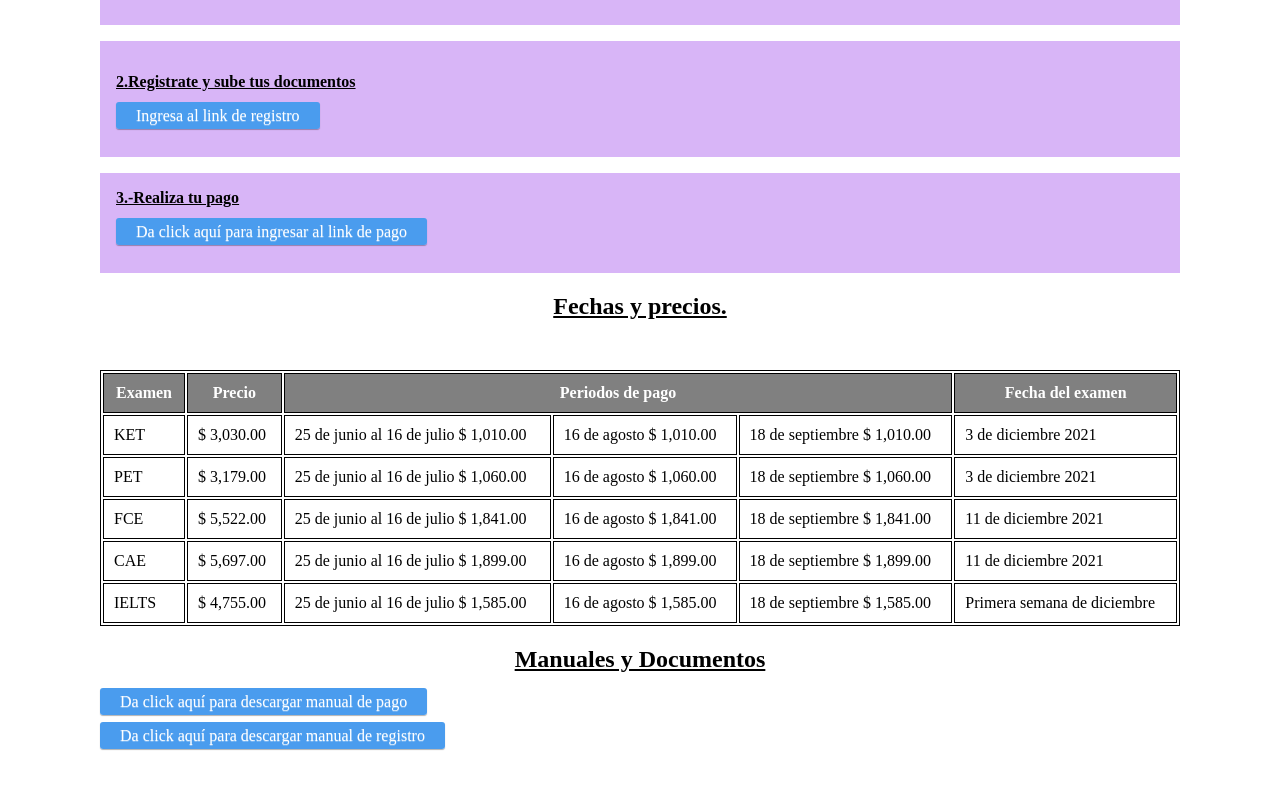
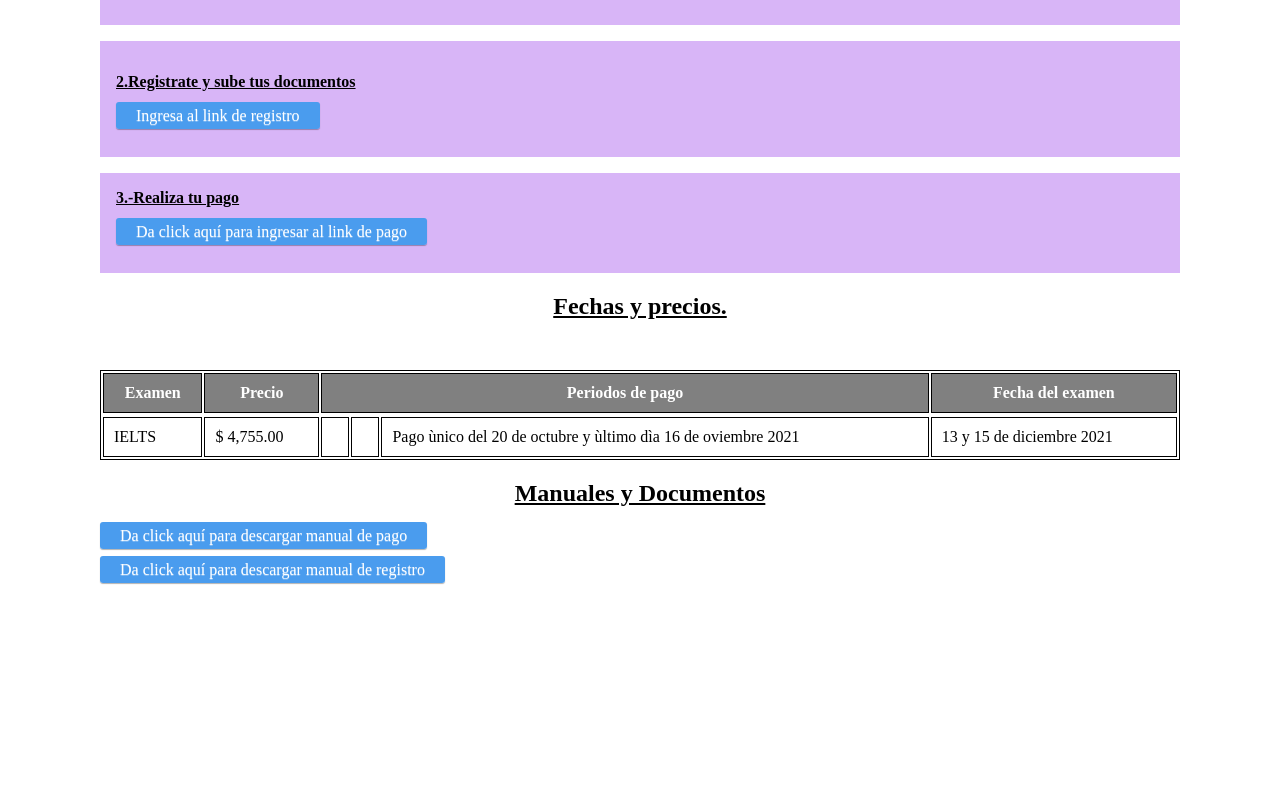
Before and after one commit to lvsihmx/certificadoih, a plain HTML site: page index.html in a window 1280 px wide. Shown: the part 670-1458 px from the top of the page. After the commit the page ends 1329 px from the top, so only its background shows below. Drawn offline with Linux system fonts and the light colour scheme.

Commit message:
Update index.html

```diff
--- a/index.html
+++ b/index.html
@@ -15,7 +15,7 @@
 
     <h1><center>CERTIFICACI&Oacute;N DE INGL&Eacute;S</center></h1>
 
-    <h1><center>Convocatoria 3-2021</center></h1>
+    <h1><center>Convocatoria 3-2021 EXT</center></h1>
 
 
     <h2><center>UNIVERSIDAD HUMANITAS CAMPUS REYES,SANTA FE , VALLE Y MADIN.</center></h2><br>
@@ -104,168 +104,6 @@
     <tr>
 
 
-
-<td>
-    KET
-    </td>
-
-    <td>
-
-    $   3,030.00
-
-    </td>
-
-    <td>
-    25 de junio al 16 de julio $   1,010.00
-    </td>
-
-    <td>
-    16 de agosto $   1,010.00
-    </td>
-
-    <td>
-
-    18 de septiembre $   1,010.00
-    </td>
-
-    <td>
-        3 de diciembre 2021
-
-
-    </td>
-
-
-    </tr>
-
-
-
-
-    <tr>
-
-    <td>
-    PET
-    </td>
-
-    <td>
-
-    $   3,179.00
-
-    </td>
-
-    <td>
-        25 de junio al 16 de julio
-
-    $   1,060.00
-    </td>
-    <td>
-
-        16 de agosto
-    $   1,060.00
-    </td>
-
-    <td>
-
-
-
-18 de septiembre
-    $   1,060.00
-    </td>
-
-    <td>
-
-        3 de diciembre 2021
-
-
-    </td>
-
-
-    </tr>
-
-
-
-
-
-    <tr>
-
-    <td>
-    FCE
-    </td>
-
-    <td>
-
-    $   5,522.00
-
-    </td>
-
-    <td>
-        25 de junio al 16 de julio
-
-    $   1,841.00
-    </td>
-    <td>
-        16 de agosto
-    $   1,841.00
-    </td>
-    <td>
-
-18 de septiembre
-    $   1,841.00
-    </td>
-
-    <td>
-
-
-        11 de diciembre 2021
-
-    </td>
-
-
-    </tr>
-
-
-
-
-    <tr>
-
-    <td>
-    CAE
-    </td>
-
-    <td>
-
-    $   5,697.00
-
-    </td>
-
-    <td>
-        25 de junio al 16 de julio
-
-    $   1,899.00
-    </td>
-    <td>
-        16 de agosto
-    $   1,899.00
-    </td>
-
-    <td>
-
-18 de septiembre
-    $   1,899.00
-    </td>
-
-    <td>
-
-        11 de diciembre 2021
-
-    </td>
-
-
-    </tr>
-
-
-
-
-
     <tr>
 
     <td>
@@ -279,26 +117,19 @@
     </td>
 
     <td>
-        25 de junio al 16 de julio
-
-    $   1,585.00
     </td>
 
     <td>
-        16 de agosto
-    $   1,585.00
-    </td>
+        </td>
 
     <td>
-
-18 de septiembre
-    $   1,585.00
+     Pago ùnico del 20 de octubre y ùltimo dìa 16 de oviembre 2021
     </td>
 
     <td>
 
 
-    Primera semana de diciembre
+    13 y 15 de diciembre 2021
 
     </td>
 
```
